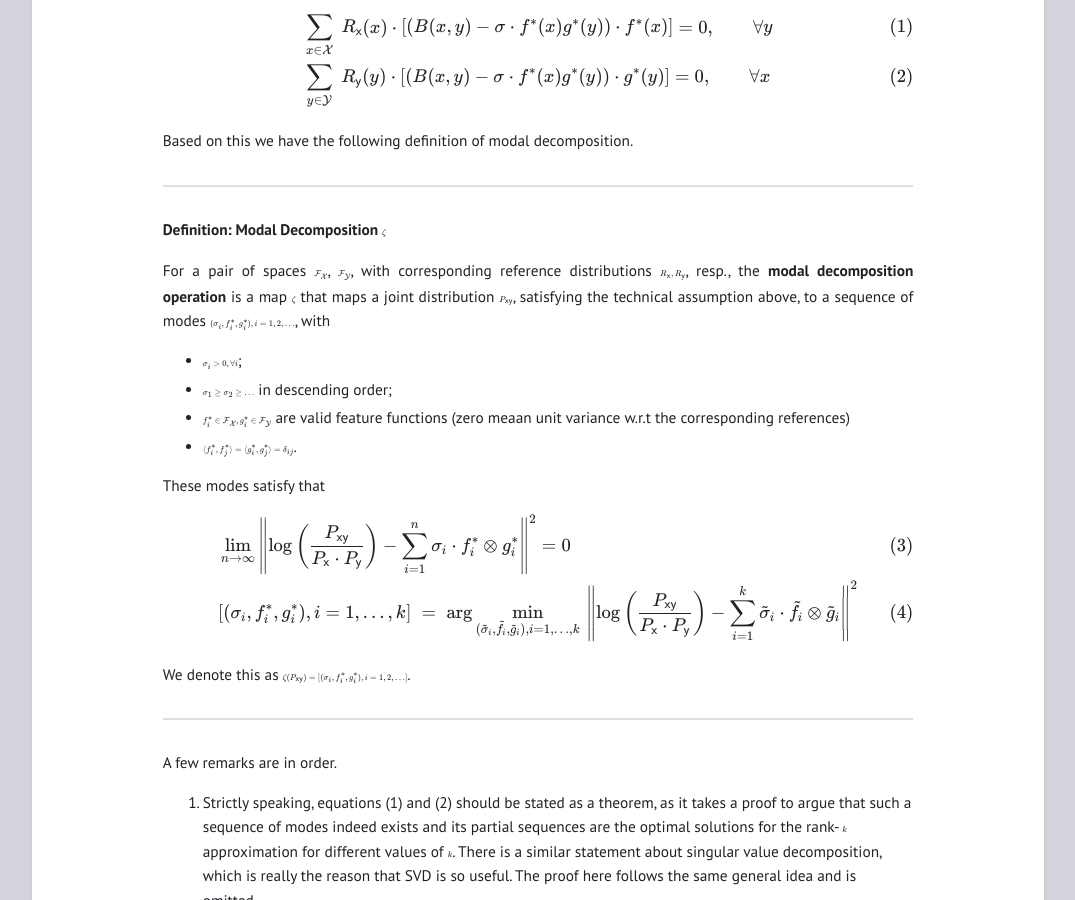
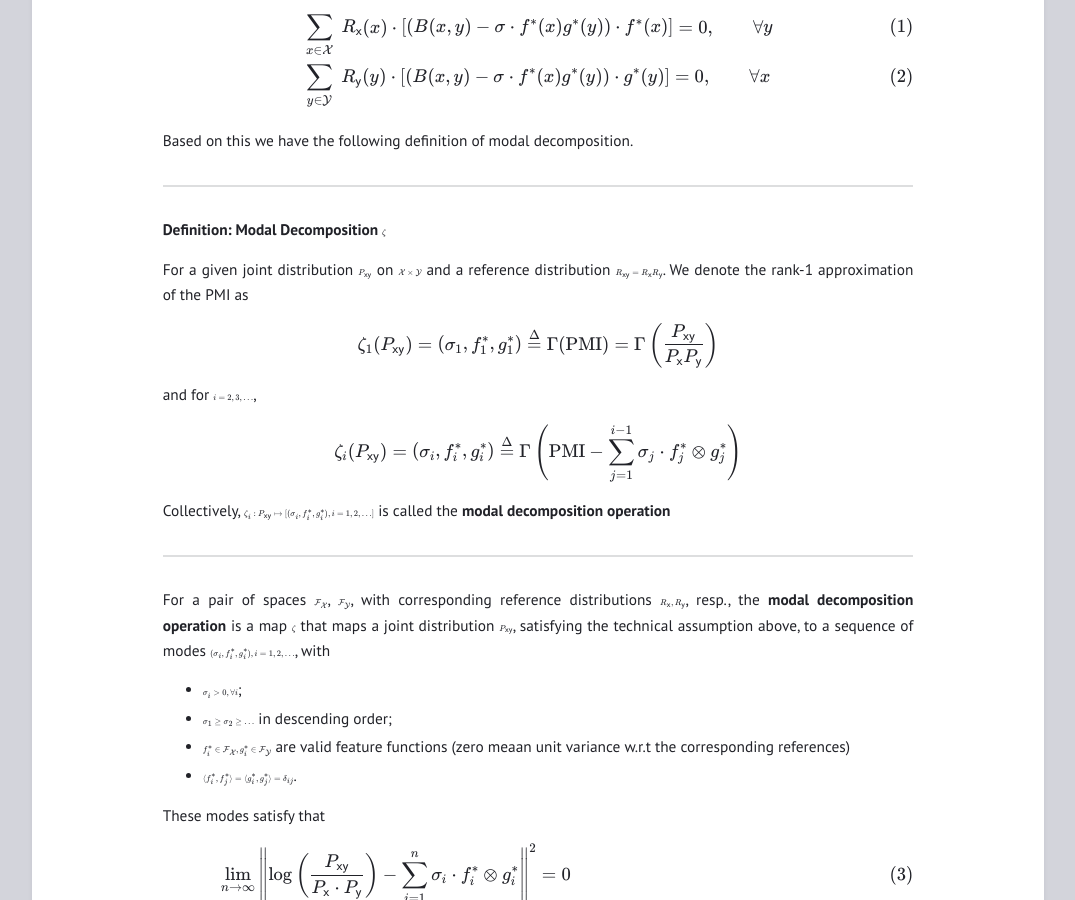
Before and after one commit to gilearning/gilearning.github.io, a Jekyll site: the page built from _posts/2022-08-15-ModalDecomposition.md, in a window 1280 px wide and 900 px high, scrolled down 3791 px. Shown: the whole window, without its empty margins (102-1177 px from the left). Built offline with Jekyll 4.4.1, drawn with Linux system fonts in a browser that asks for light colours; formulas are drawn with MathJax 3.

Commit message:
Update 2022-08-15-ModalDecomposition.md

```diff
--- a/_posts/2022-08-15-ModalDecomposition.md
+++ b/_posts/2022-08-15-ModalDecomposition.md
@@ -118,6 +118,22 @@ Based on this we have the following definition of modal decomposition.
 ---
 **Definition: Modal Decomposition $\zeta$**
 
+For a given joint distribution $P_{\mathsf {xy}}$ on $\mathcal {X \times Y}$ and a reference distribution $R_{\mathsf {xy}} = R_\mathsf x R_\mathsf y$. We denote the rank-1 approximation of the PMI as
+
+$$
+\zeta_1(P_{\mathsf {xy}}) = (\sigma_1, f_1^*, g_1^*) \stackrel{\Delta}{=} \Gamma (\mathrm {PMI}) = \Gamma \left(\frac{P_{\mathsf {xy}}}{P_\mathsf xP_\mathsf y}\right)
+$$
+
+and for $i=2, 3, \ldots$,
+
+$$
+\zeta_i(P_{\mathsf{xy}}) = (\sigma_i, f_i^*, g_i^* ) \stackrel{\Delta}{=} \Gamma \left(\mathrm{PMI} - \sum_{j=1}^{i-1} \sigma_j \cdot f_j^*\otimes g_j^* \right)
+$$
+
+Collectively, $\{\zeta_i\} : P_{\mathsf {xy}} \mapsto [(\sigma_i, f^\ast_i, g^\ast_i), i=1, 2, \ldots]$ is called the **modal decomposition operation**
+
+---
+
 For a pair of spaces $\mathcal {F_X}$, $\mathcal {F_Y}$, with corresponding reference distributions $R_\mathsf x, R_\mathsf y$, resp., the **modal decomposition operation** is a map $\zeta$ that maps a joint distribution $P_{\mathsf {xy}}$, satisfying the technical assumption above, to a sequence of modes $(\sigma_i, f^\ast_i, g^\ast_i), i = 1, 2, \ldots$, with
 
 * $\sigma_i > 0, \forall i$;
@@ -136,7 +152,6 @@ $$
 
 We denote this as $\zeta(P_{\mathsf{xy}}) = [(\sigma_i, f^\ast_i, g^\ast_i), i=1, 2, \ldots]$.
 
----
 
 A few remarks are in order.
 
```
